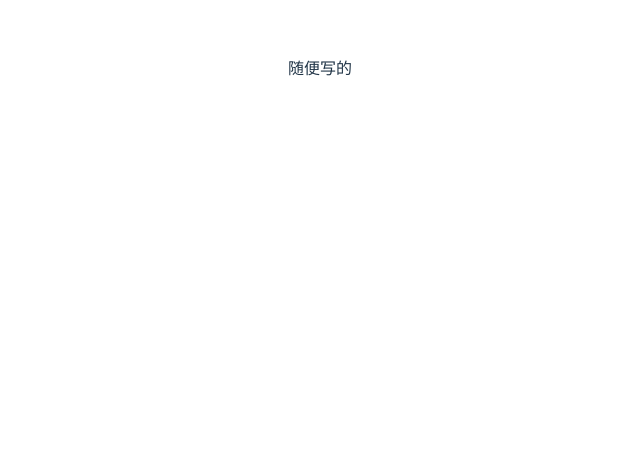
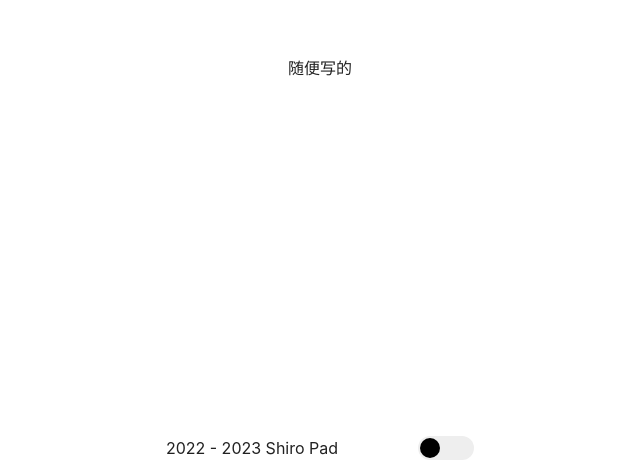
Before and after one commit to xubeiyan/shiro-pad, a Svelte app in the folder frontend/: page / in a window 1280 px wide. Shown: the part 332-800 px from the top of the page, without its empty margins (320-960 px from the left). Built offline with nearby package versions, Linux system fonts and the light colour scheme.

Commit message:
add colorswitch

```diff
--- a/frontend/src/App.svelte
+++ b/frontend/src/App.svelte
@@ -1,11 +1,11 @@
 <script>
-
+  import Footer from "./lib/Footer.svelte";
+  import Nav from "./lib/Nav.svelte";
 </script>
 
-<main>
-  随便写的
-</main>
+<Nav />
+<main>随便写的</main>
+<Footer />
 
 <style>
-
 </style>
--- a/frontend/src/app.css
+++ b/frontend/src/app.css
@@ -4,14 +4,23 @@
   font-weight: 400;
 
   color-scheme: light dark;
-  color: rgba(255, 255, 255, 0.87);
-  background-color: #242424;
+  color: rgba(0, 0, 0, 0.87);
+  background-color: #fff;
 
   font-synthesis: none;
   text-rendering: optimizeLegibility;
   -webkit-font-smoothing: antialiased;
   -moz-osx-font-smoothing: grayscale;
   -webkit-text-size-adjust: 100%;
+}
+
+:root.dark {
+  background-color: #242424;
+  color: rgba(255, 255, 255, 0.87);
+}
+
+*, *::before, *::after {
+  box-sizing: border-box;
 }
 
 a {
@@ -31,20 +40,14 @@ body {
   min-height: 100vh;
 }
 
-h1 {
-  font-size: 3.2em;
-  line-height: 1.1;
-}
-
-.card {
-  padding: 2em;
-}
-
 #app {
   max-width: 1280px;
   margin: 0 auto;
   padding: 2rem;
   text-align: center;
+  display: flex;
+  flex-direction: column;
+  align-items: center;
 }
 
 button {
@@ -66,7 +69,7 @@ button:focus-visible {
   outline: 4px auto -webkit-focus-ring-color;
 }
 
-@media (prefers-color-scheme: light) {
+/* @media (prefers-color-scheme: light) {
   :root {
     color: #213547;
     background-color: #ffffff;
@@ -77,4 +80,4 @@ button:focus-visible {
   button {
     background-color: #f9f9f9;
   }
-}
+} */
--- /dev/null
+++ b/frontend/src/lib/ColorSwitch.svelte
@@ -0,0 +1,66 @@
+<script>
+  let darkMode = false;
+
+  $: if (darkMode) {
+    document.documentElement.classList.add('dark');
+  } else {
+    document.documentElement.classList.remove('dark');
+  }
+
+</script>
+
+<label class="color-switch">
+  <input type="checkbox" bind:checked={darkMode}/>
+</label>
+
+<style>
+  :root {
+    --width: 3.5em;
+    --height: 1.5em;
+    --transition-time: 300ms;
+  }
+
+  .color-switch {
+    position: relative;
+    width: var(--width);
+    height: var(--height);
+    display: flex;
+  }
+
+  .color-switch > input {
+    opacity: 0;
+    width: 0;
+    height: 0;
+  }
+
+  .color-switch::before {
+    position: absolute;
+    inset: 0;
+    background: #eee;
+    border-radius: var(--height);
+    padding: 1px;
+    content: "";
+    transition: all var(--transition-time) ease-in-out;
+  }
+
+  .color-switch:has(input:checked)::before {
+    background: #999;
+  }
+
+  .color-switch:has(input)::after {
+    position: absolute;
+    left: 2px;
+    top: 2px;
+    width: calc(var(--height) - 4px);
+    height: calc(var(--height) - 4px);
+    content: "";
+    background: black;
+    border-radius: var(--height);
+    transition: all var(--transition-time) ease-in-out;
+  }
+
+  .color-switch:has(input:checked)::after {
+    transform: translateX(calc(var(--width) - var(--height)));
+    background: white;
+  }
+</style>
--- /dev/null
+++ b/frontend/src/lib/Footer.svelte
@@ -0,0 +1,25 @@
+<script>
+  import ColorSwitch from "./ColorSwitch.svelte";
+</script>
+
+<footer>
+  <div class="container">
+    <span>2022 - 2023 Shiro Pad</span>
+    <span>
+      <ColorSwitch />
+    </span>
+  </div>
+</footer>
+
+<style>
+  footer {
+    position: absolute;
+    bottom: 0;
+  }
+
+  .container {
+    display: flex;
+    gap: 5em;
+    height: 2em;
+  }
+</style>
--- /dev/null
+++ b/frontend/src/lib/Nav.svelte
@@ -0,0 +1,3 @@
+<nav>
+
+</nav>
```
